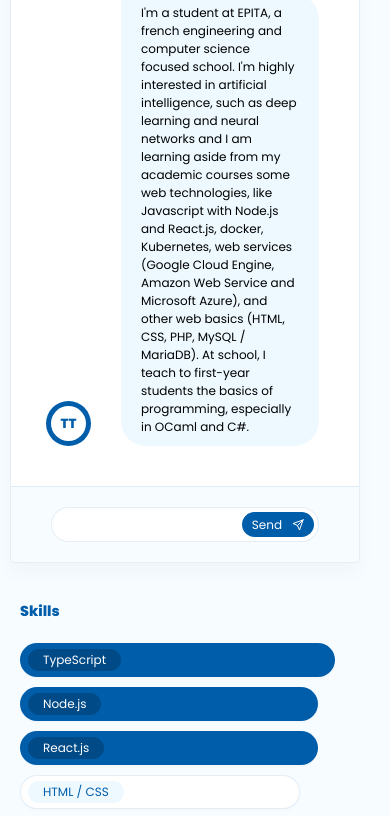
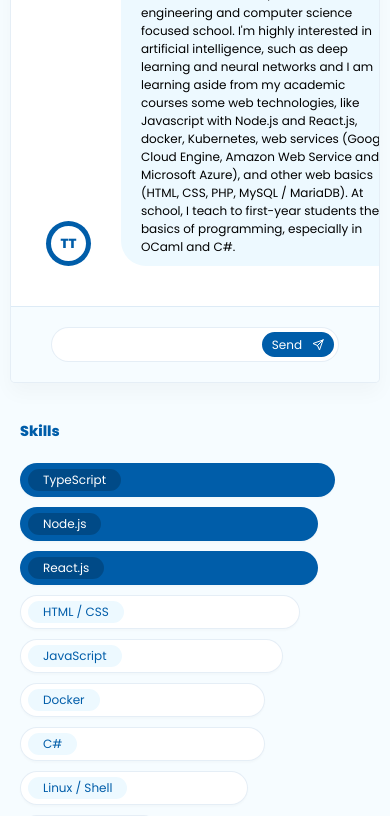
Before and after one commit to atomgenie/tam-tanguy, a React (Create React App) app: page / in a window 390 px wide. Shown: the part 1156-1972 px from the top of the page. Built offline with nearby package versions, Linux system fonts and the light colour scheme.

Commit message:
feat(mobile): Better mobile support

```diff
--- a/src/App.scss
+++ b/src/App.scss
@@ -4,3 +4,12 @@ body {
     font-family: Poppins !important;
     font-size: 12px !important;
 }
+
+.columns {
+    margin-left: 0 !important;
+    margin-right: 0 !important;
+}
+
+.column {
+    padding: 0.75rem 0 0.75rem 0 !important;
+}
--- a/src/sections/footer/Footer.module.scss
+++ b/src/sections/footer/Footer.module.scss
@@ -2,7 +2,7 @@
 
 .root {
     background-color: $background-soft;
-    padding: 50px 10px;
+    padding: 50px 50px;
 }
 
 .title {
--- a/src/sections/hello/Hello.module.scss
+++ b/src/sections/hello/Hello.module.scss
@@ -8,7 +8,7 @@
     background-size: cover;
     background-position: center;
 
-    padding: 50px 10px;
+    padding: 50px 50px;
 }
 
 .title {
--- a/src/sections/me/Me.module.scss
+++ b/src/sections/me/Me.module.scss
@@ -39,6 +39,7 @@
 
 .messageTag {
     background-color: $primary;
+    white-space: nowrap;
     color: white;
     margin-right: 10px;
     border-radius: 999px;
@@ -59,10 +60,17 @@
 .meCard {
     @extend .shadow;
     border: 1px solid transparentize($color: $primary, $amount: 0.9);
+
     margin: 0 20px 0 0;
     background-color: white;
     border-radius: 5px;
     overflow: hidden;
+
+    @media screen and (max-width: $tablet-max) {
+        & {
+            margin: 0;
+        }
+    }
 
     .headerCard {
         background-color: $background-soft-transparent;
@@ -93,6 +101,7 @@
         display: flex;
         align-items: flex-end;
         padding: 50px 40px 40px 35px;
+        overflow-x: scroll;
 
         .me {
             border-radius: 999px;
--- a/src/sections/me/Me.tsx
+++ b/src/sections/me/Me.tsx
@@ -49,8 +49,8 @@ export default () => {
     return (
         <div className={styles.root}>
             <div className="container">
-                <div className="columns">
-                    <div className="column is-6">
+                <div className="columns is-desktop">
+                    <div className="column is-6-desktop">
                         <div className={styles.meCard}>
                             <div className={styles.headerCard}>
                                 <div className={styles.iconUser}>
@@ -108,7 +108,7 @@ export default () => {
                             </div>
                         </div>
                     </div>
-                    <div className="column is-6">
+                    <div className="column is-6-desktop">
                         <div className={styles.skills}>
                             <div className={styles.titleSkills}>Skills</div>
                             <div className={styles.skillsList} ref={divRef}>
--- a/src/sections/projects/Projects.module.scss
+++ b/src/sections/projects/Projects.module.scss
@@ -9,11 +9,24 @@
     align-items: flex-end;
     min-height: 100%;
 
+    @media screen and (max-width: $tablet-max) {
+        & {
+            align-items: center;
+        }
+    }
+
     .leftContainer {
         width: 400px;
         max-width: 400px;
         text-align: left;
         padding: 50px 0 200px 0;
+
+        @media screen and (max-width: $tablet-max) {
+            & {
+                padding: 50px 50px 20px 20px;
+                width: unset;
+            }
+        }
 
         .title {
             color: white;
@@ -25,6 +38,12 @@
             margin: 100px 0 0 0;
             display: flex;
             align-items: flex-end;
+
+            @media screen and (max-width: $tablet-max) {
+                & {
+                    margin: 20px 0 0 0;
+                }
+            }
 
             .name {
                 $size: 40px;
@@ -116,6 +135,15 @@
     padding: 70px 10px 70px 70px;
     max-width: 550px;
 
+    @media screen and (max-width: $tablet-max) {
+        & {
+            padding: 20px 50px 20px 50px;
+            display: flex;
+            justify-content: center;
+            max-width: none;
+        }
+    }
+
     .rightContainer {
         display: flex;
         position: relative;
@@ -125,6 +153,12 @@
             flex-direction: column;
             align-items: flex-start;
             padding: 80px 0;
+
+            @media screen and (max-width: $tablet-max) {
+                & {
+                    padding: 20px 0;
+                }
+            }
 
             .message {
                 color: black;
--- a/src/sections/projects/Projects.tsx
+++ b/src/sections/projects/Projects.tsx
@@ -10,8 +10,8 @@ export default () => {
 
     return (
         <div className={styles.root}>
-            <div className="columns is-widescreen">
-                <div className="column is-5">
+            <div className="columns is-multiline">
+                <div className="column is-12-tablet is-6-desktop is-5-fullhd is-5-widescreen">
                     <div
                         className={styles.left}
                         style={{ backgroundImage: `url(${background})` }}
--- a/src/styles/globals.scss
+++ b/src/styles/globals.scss
@@ -1,5 +1,6 @@
 $background-soft: #edf9ff;
 $primary: #005da9;
+$tablet-max: 1023px;
 
 $background-soft-transparent: rgba(237, 249, 255, 0.5);
 
```
